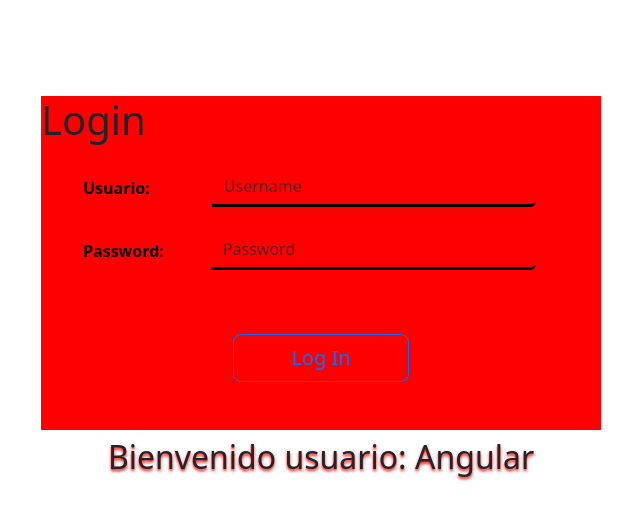
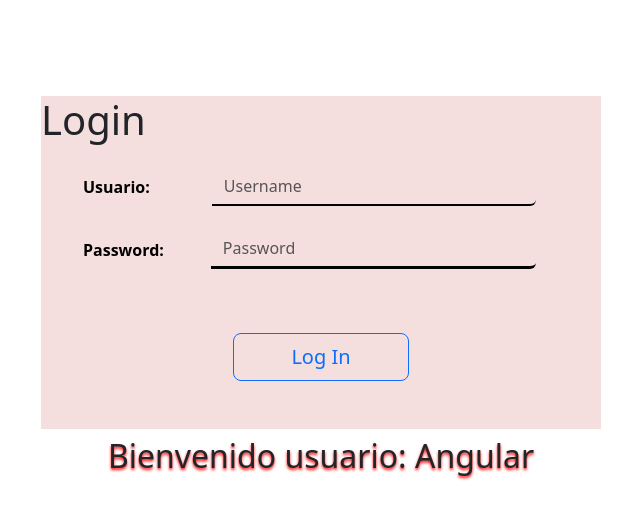
Before and after one commit to NajhelyBS/Angular_Sesion8_app8-Login, an Angular app: page / in a window 1280 px wide. Shown: the top 520 px of the page, without its empty margins (319-959 px from the left). Built offline with nearby package versions, Linux system fonts and the light colour scheme.

Commit message:
New updates

```diff
--- a/src/app/app.module.ts
+++ b/src/app/app.module.ts
@@ -4,11 +4,13 @@
 import { AppRoutingModule } from './app-routing.module';
 import { AppComponent } from './app.component';
 import { LoginComponent } from './login/login.component';
+import { ConditionDirective } from './condition.directive';
 
 @NgModule({
   declarations: [
     AppComponent,
-    LoginComponent
+    LoginComponent,
+    ConditionDirective
   ],
   imports: [
     BrowserModule,
--- /dev/null
+++ b/src/app/condition.directive.ts
@@ -0,0 +1,10 @@
+import { Directive } from '@angular/core';
+
+@Directive({
+  selector: '[appCondition]'
+})
+export class ConditionDirective {
+
+  constructor() { }
+
+}
--- a/src/app/login/login.component.css
+++ b/src/app/login/login.component.css
@@ -1,6 +1,6 @@
 form {
 
-    background-color: red;
+    background-color: rgba(236, 194, 194, 0.541);
     margin-top:6em;
     width: 35em;
 }
@@ -22,7 +22,7 @@
 #input1 {
     border: none;
     border-bottom: solid;
-    border-width: 3px;
+    border-width: 2px;
     margin-left: 50px;
     background-color: transparent;
     color: black;
```
Also changed, not shown: 1 other file (tests, documents, lock files or other folders).
